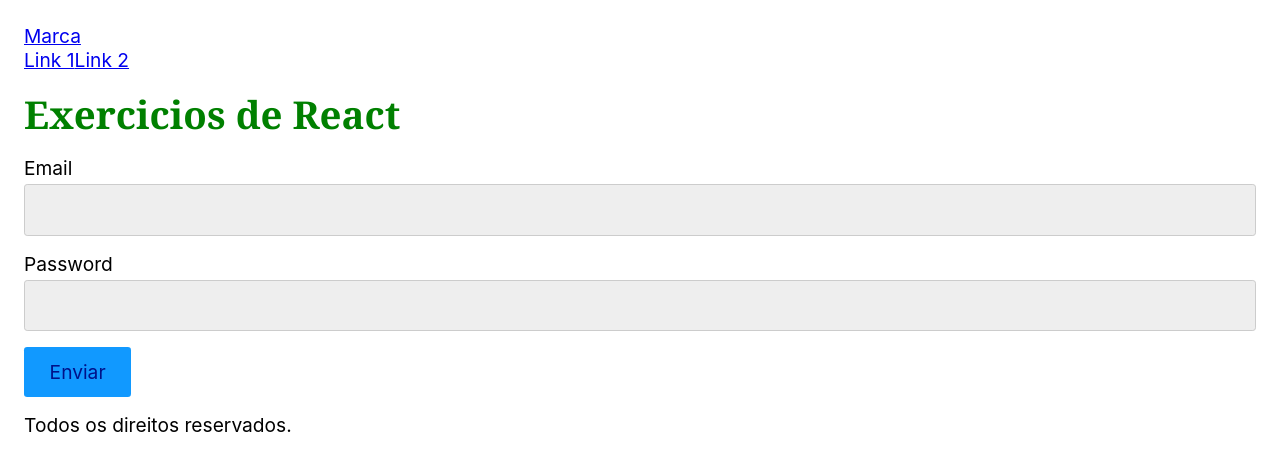
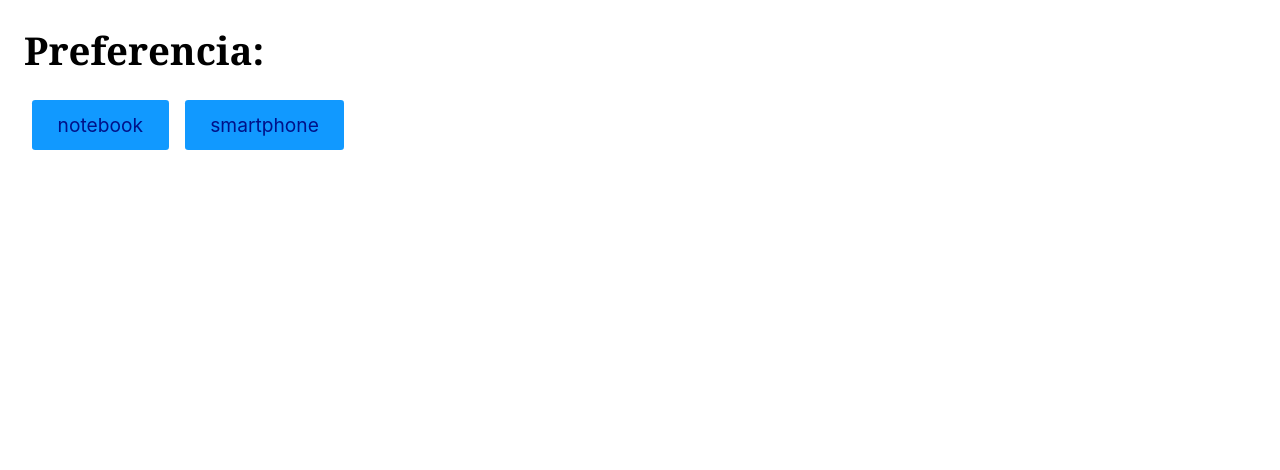
Before and after one commit to eduardoAmroginski/Sandbox-React, a React (Create React App) app in the folder curso/appreact/: page / in a window 1280 px wide. Shown: the top 470 px of the page. Built offline with nearby package versions, Linux system fonts and the light colour scheme.

Commit message:
Adicionando Exercicio 5

```diff
--- a/curso/appreact/src/App.js
+++ b/curso/appreact/src/App.js
@@ -3,6 +3,7 @@ import Exercicio1 from "./Exercicios/Exercicio1";
 import Exercicio2 from "./Exercicios/Exercicio2";
 import Exercicio3 from "./Exercicios/Exercicio3/Exercicio3";
 import Exercicio4 from "./Exercicios/Exercicio4/Exercicio4";
+import Exercicio5 from "./Exercicios/Exercicio5/Exercicio5";
 import Footer from "./Footer";
 import Form from "./Form/Form";
 import Header from "./Header";
@@ -18,16 +19,17 @@ const Titulo = ({ cor, texto, children }) => {
 const App = () => {
   return (
     <>
-      <Header />
+      {/* <Header />
       <Titulo cor="green" texto="Exercicios">
         de React
-      </Titulo>
+      </Titulo> */}
       {/* <Exercicio1 /> */}
       {/* <Exercicio2 /> */}
       {/* <Exercicio3 /> */}
       {/* <Exercicio4 /> */}
-      <Form />
-      <Footer />
+      <Exercicio5 />
+      {/* <Form />
+      <Footer /> */}
     </>
   );
 };
--- /dev/null
+++ b/curso/appreact/src/Exercicios/Exercicio5/Exercicio5.jsx
@@ -0,0 +1,48 @@
+// Quando o usuário clicar em um dos botões, faça um fetch do produto clicado utilizando a api abaixo
+// https://ranekapi.origamid.dev/json/api/produto/notebook
+// https://ranekapi.origamid.dev/json/api/produto/smartphone
+// Mostre o nome e preço na tela (separe essa informação em um componente Produto.js)
+// Defina o produto clicado como uma preferência do usuário no localStorage
+// Quando o usuário entrar no site, se existe um produto no localStorage, faça o fetch do mesmo
+
+
+import React, {useState, useEffect} from 'react'
+import Product from './Fragments/Product';
+
+const Exercicio5 = () => {
+
+    const [produto, setProduto] = useState(null)
+
+
+    useEffect(() => {
+        const localStorage = window.localStorage.getItem('produto');
+        if(localStorage !== null){
+            setProduto(localStorage)
+        }
+    }, [])
+
+    useEffect(() => {
+        if(produto){
+            window.localStorage.setItem('produto', produto);
+        }
+    }, [produto])
+
+
+    function handleClick(event){
+        let label = event.target.innerText;
+        window.localStorage.setItem('produto', label)
+        setProduto(label)
+    }
+
+
+    return (
+        <div>
+            <h1>Preferencia: {produto}</h1>
+            <button onClick={handleClick} style={{margin: "0.5rem"}}>notebook</button>
+            <button onClick={handleClick} style={{margin: "0.5rem"}}>smartphone</button>
+            {produto && <Product preferencia={produto} />}
+        </div>
+    )
+}
+
+export default Exercicio5
--- /dev/null
+++ b/curso/appreact/src/Exercicios/Exercicio5/Fragments/Product.jsx
@@ -0,0 +1,28 @@
+import React, { useEffect, useState } from 'react'
+
+const Product = ({preferencia}) => {
+    const [dados, setDados] = useState(null)
+
+
+    async function fetchProduct(preferencia){
+        await fetch(`https://ranekapi.origamid.dev/json/api/produto/${preferencia}`)
+          .then((response)=> response.json())
+          .then((json) => setDados(json) )
+      }
+
+    useEffect(() => {
+       fetchProduct(preferencia)
+        console.log("useEffect Produto")
+    }, [preferencia])
+
+    if (dados === null) return null
+    return (
+        <div className="card" style={{width: "18rem", textAlign: "center", border: '1px solid lightgray'}}>
+            <img style={{maxHeight: "200px", width: "100%", objectFit: "cover", objectPosition: "center"}} src={dados.fotos[0].src} alt={dados.fotos[0].titulo}/>
+            <h3>{dados.nome}</h3>
+            <h3>R$ {dados.preco}</h3>
+        </div>
+    )
+}
+
+export default Product
```
Also changed, not shown: 1 other file (tests, documents, lock files or other folders).
